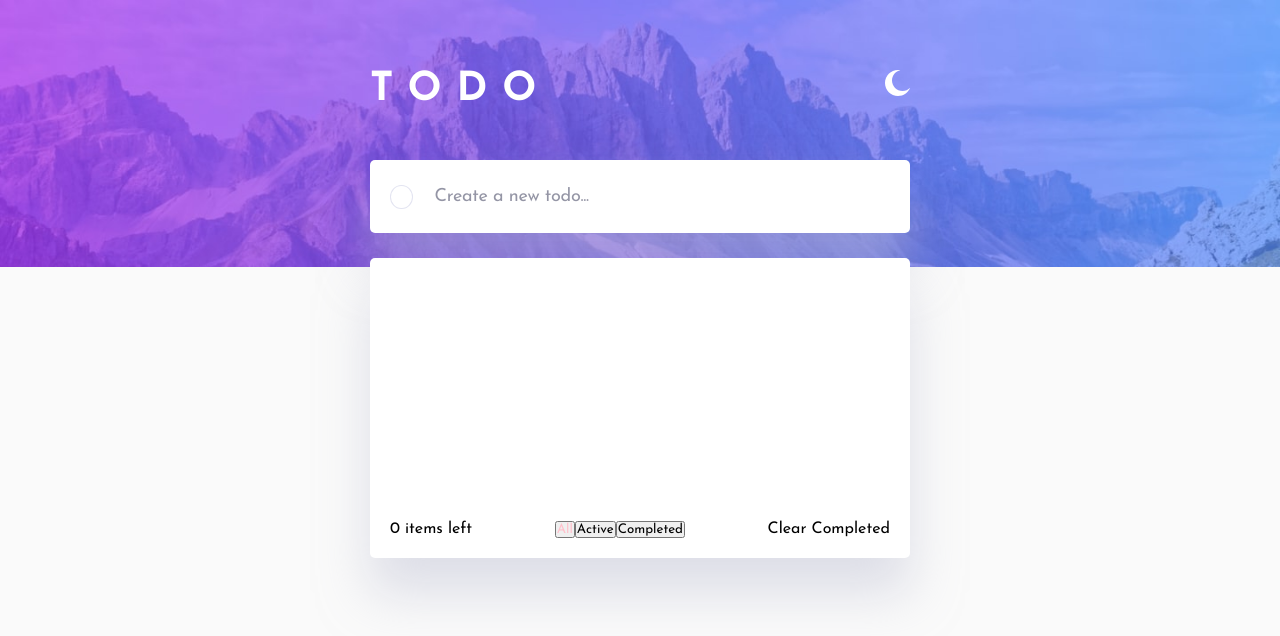
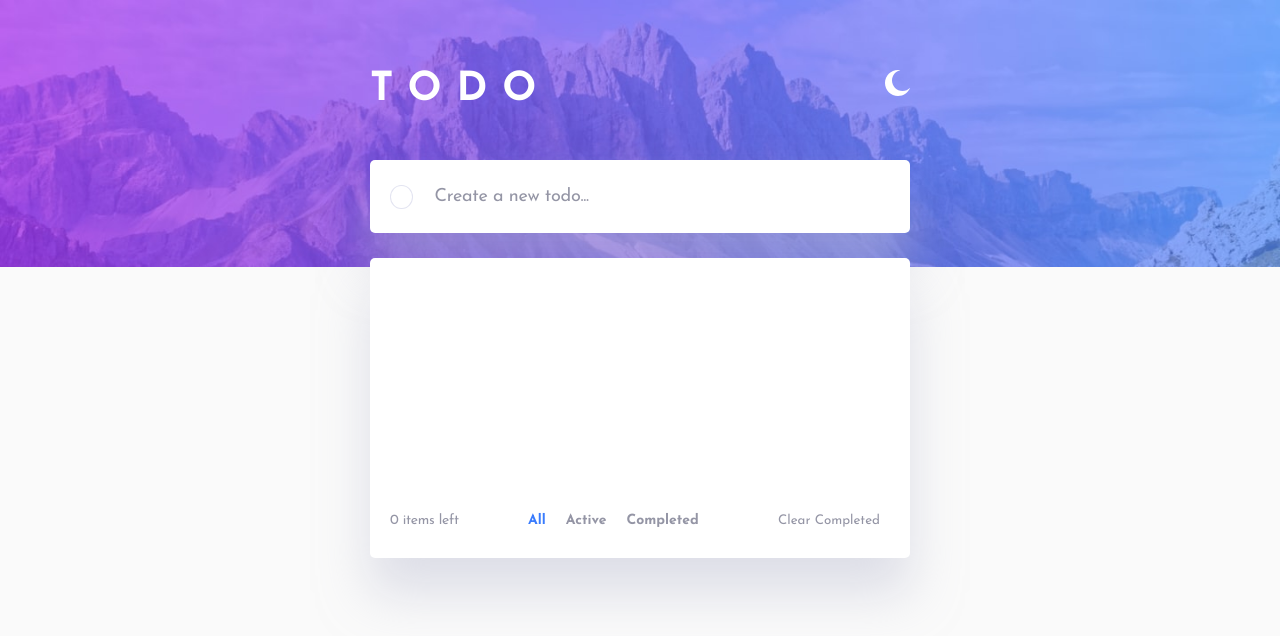
Before and after one commit to mileine/frontendmentor-todo-app-react, a React (Create React App) app: page / in a window 1280 px wide. Shown: the top 636 px of the page. Built offline with nearby package versions, Linux system fonts and the light colour scheme.

Commit message:
UI enhancements: filter, list items

```diff
--- a/src/App.js
+++ b/src/App.js
@@ -21,6 +21,7 @@ const App = () => {
 
   const updateItem = (key) => {
     const newList = [...items]
+    console.log(newList)
     newList[key].checked = !newList[key].checked
     setItems(newList)
   }
@@ -31,13 +32,17 @@ const App = () => {
     console.log(`depois: ${selectedFilter}`)
   }
 
+  const clearCompleted = () => {
+    const itemsArray = [...items]
+    setItems(itemsArray.filter(item => !item.checked))
+  }
 
   return (
     <div className={`container ${theme}`}>
       <div className="main">
         <Header theme={theme} toggleTheme={toggleTheme}/>
         <Form theme={theme} addItem={addItem}/>
-        <TodoList theme={theme} items={items} updateItem={updateItem} selectedFilter={selectedFilter} updateFilter={updateFilter}/>
+        <TodoList theme={theme} items={items} updateItem={updateItem} selectedFilter={selectedFilter} updateFilter={updateFilter} clearCompleted={clearCompleted}/>
       </div>
     </div>
   );
--- a/src/components/Filter.js
+++ b/src/components/Filter.js
@@ -1,6 +1,6 @@
 import React from 'react'
 
-const Filter = ({ selectedFilter, updateFilter }) => {
+const Filter = ({ selectedFilter, updateFilter, theme }) => {
   const handleClick = (selected) => {
 
     updateFilter(selected)
@@ -9,21 +9,21 @@ const Filter = ({ selectedFilter, updateFilter }) => {
     <div className="filter-wrapper">
       <button
         value="all"
-        className={`filter-option ${selectedFilter === 'all' ? 'selected' : ''}`}
+        className={`filter-option ${selectedFilter === 'all' ? 'selected' : ''} ${theme}`}
         onClick={() => handleClick('all')}
       >
         All
       </button>
       <button
         value="active"
-        className={`filter-option ${selectedFilter === 'active' ? 'selected' : ''}`}
+        className={`filter-option ${selectedFilter === 'active' ? 'selected' : ''} ${theme}`}
         onClick={() => handleClick('active')}
       >
         Active
       </button>
       <button
         value="completed"
-        className={`filter-option ${selectedFilter === 'completed' ? 'selected' : ''}`}
+        className={`filter-option ${selectedFilter === 'completed' ? 'selected' : ''} ${theme}`}
         onClick={() => handleClick('completed')}
       >
         Completed
--- /dev/null
+++ b/src/components/TodoItem.js
@@ -0,0 +1,28 @@
+import React, { useState } from 'react'
+import { ReactComponent as CompleteIcon } from '../assets/images/icon-cross.svg'
+
+const TodoItem = ({ id, checked, theme, updateItem, text }) => {
+  const [completed, setCompleted] = useState(checked)
+
+  const updateItemStatus = (id) => {
+    updateItem(id)
+    setCompleted(!completed)
+  }
+
+  return (
+    <li
+      className={`todo-item ${checked ? 'completed' : 'normal' } ${theme}`}
+      id={id}
+      checked={checked}
+      onClick={() => updateItemStatus(id)}
+    >
+      <div className="description">
+        <div className={`item-check ${checked ? 'completed' : ''} ${theme}`}></div>
+        <span>{text}</span>
+      </div>
+      <CompleteIcon className={`complete-icon ${completed ? 'disabled' : 'enabled'} ${theme}`} />
+   </li>
+  )
+}
+
+export default TodoItem
--- a/src/components/TodoList.js
+++ b/src/components/TodoList.js
@@ -1,46 +1,26 @@
 import React from 'react'
 import Filter from './Filter'
+import TodoItem from './TodoItem'
 
-const TodoList = ({ theme, items, updateItem, selectedFilter, updateFilter }) => {
+const TodoList = ({ theme, items, updateItem, selectedFilter, updateFilter, clearCompleted }) => {
 
-  const renderedList = items.map((item, key) => {
+  const renderedList = items.map((item, id) => {
     return (
-      <li
-        className={`todo-item ${item.checked ? 'completed' : 'normal' } ${theme}`}
-        key={key}
-        checked={item.checked}
-        onClick={() => updateItem(key)}>
-        <div className={`item-check ${item.checked ? 'completed' : ''} ${theme}`}></div>
-        {item.text}
-      </li>
+      <TodoItem key={id} id={id} theme={theme} updateItem={updateItem} checked={item.checked} text={item.text}/>
     )
   })
 
-  const renderedListActive = items.map((item, key) => {
+  const renderedListActive = items.map((item, id) => {
     if (item.checked) return ''
     return (
-      <li
-        className={`todo-item ${item.checked ? 'completed' : 'normal' } ${theme}`}
-        key={key}
-        checked={item.checked}
-        onClick={() => updateItem(key)}>
-        <div className={`item-check ${item.checked ? 'completed' : ''} ${theme}`}></div>
-        {item.text}
-      </li>
+      <TodoItem key={id} id={id} theme={theme} updateItem={updateItem} checked={item.checked} text={item.text}/>
     )
   })
 
-  const renderedListCompleted = items.map((item, key) => {
+  const renderedListCompleted = items.map((item, id) => {
     if (!item.checked) return ''
     return (
-      <li
-        className={`todo-item ${item.checked ? 'completed' : 'normal' } ${theme}`}
-        key={key}
-        checked={item.checked}
-        onClick={() => updateItem(key)}>
-        <div className={`item-check ${item.checked ? 'completed' : ''} ${theme}`}></div>
-        {item.text}
-      </li>
+      <TodoItem key={id} id={id} theme={theme} updateItem={updateItem} checked={item.checked} text={item.text}/>
     )
   })
 
@@ -53,9 +33,7 @@ const TodoList = ({ theme, items, updateItem, selectedFilter, updateFilter }) =>
   const getItemsLeft = () => {
     let completedItems = 0
     let total = items.length
-    items.map((item, key) => {
-      if (item.checked) completedItems++
-    })
+    completedItems = items.filter(item => item.checked).length
     return total - completedItems
   }
 
@@ -65,9 +43,9 @@ const TodoList = ({ theme, items, updateItem, selectedFilter, updateFilter }) =>
         { renderedFilteredList() }
       </ul>
       <div className="todo-list-footer">
-        <span>{ getItemsLeft() } items left</span>
-        <Filter selectedFilter={selectedFilter} updateFilter={updateFilter}/>
-        <a>Clear Completed</a>
+        <span className="items-left">{ getItemsLeft() } items left</span>
+        <Filter selectedFilter={selectedFilter} updateFilter={updateFilter} theme={theme}/>
+        <button className={`btn-clear ${theme}`} onClick={() => clearCompleted()}>Clear Completed</button>
       </div>
     </div>
   )
--- a/src/styles/App.scss
+++ b/src/styles/App.scss
@@ -102,6 +102,7 @@ input:focus {
 /* LIST
 --------------------*/
 .item-check {
+  display: inline-block;
   border-radius: 50%;
   height: 24px;
   width: 24px;
@@ -146,6 +147,7 @@ input:focus {
   width: 100%;
   display: flex;
   align-items: center;
+  justify-content: space-between;
   padding: 20px;
   font-size: 18px;
   letter-spacing: -0.25px;
@@ -170,19 +172,85 @@ input:focus {
     color: #C8CBE7;
     border-bottom: 1px solid #393A4B;
   }
+  .description {
+    display: flex;
+    align-items: center;
+  }
+  .complete-icon {
+    transition: opacity 0.5s ease-in-out;
+    &.enabled {
+      opacity: 0;
+    }
+    &.disabled {
+      opacity: 0;
+    }
+    &.light > path {
+      fill: #494C6B;
+    }
+    &.dark > path {
+      fill: #5B5E7E;
+    }
+  }
+  &:hover {
+    .complete-icon.enabled {
+      opacity: 1;
+    }
+  }
 }
 
 .todo-list-footer {
   padding: 20px;
   display: flex;
   justify-content: space-between;
+  align-items: center;
+  .items-left {
+    color: #9495A5;
+    font-size: 14px;
+    letter-spacing: -0.25px;
+  }
+}
+
+.btn-clear {
+  background: transparent;
+  border: none;
+  cursor: pointer;
+  padding: 10px;
+  &:focus {
+    border: none;
+  }
+  &.light {
+    color: #9495A5;
+  }
+  &.dark {
+    color: #5B5E7E;
+  }
 }
 
 /* FILTER
 --------------------*/
 .filter-wrapper {
   display: flex;
-  .filter-option.selected {
-    color: pink;
+  .filter-option{
+    cursor: pointer;
+    font-size: 14px;
+    font-weight: bold;
+    padding: 10px;
+    background: transparent;
+    border: none;
+    &:focus {
+      border: none;
+    }
+    &.light {
+      color: #9495A5;
+      &.selected {
+        color: #3A7CFD;
+      }
+    }
+    &.dark {
+      color: #5B5E7E;
+      &.selected {
+        color: #3A7CFD;
+      }
+    }
   }
 }
```
Also changed, not shown: 2 other files (tests, documents, lock files or other folders).
